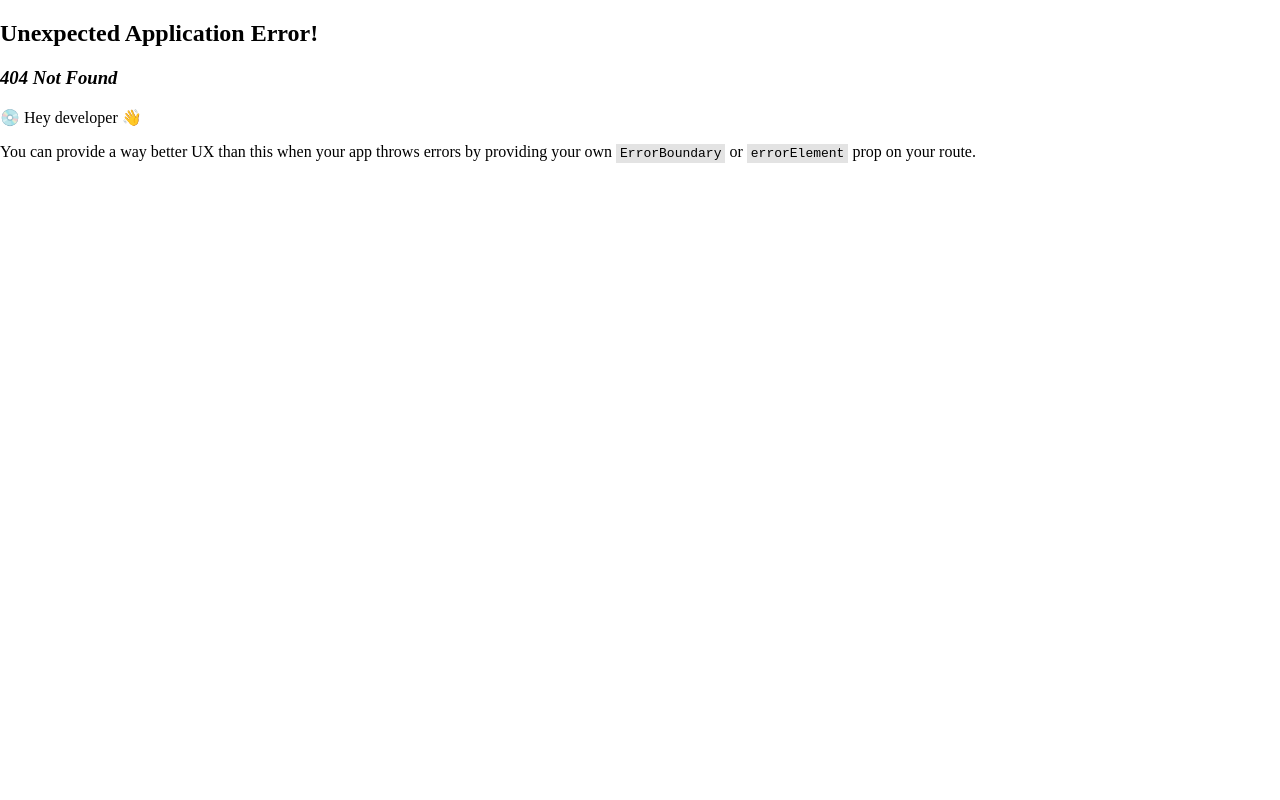
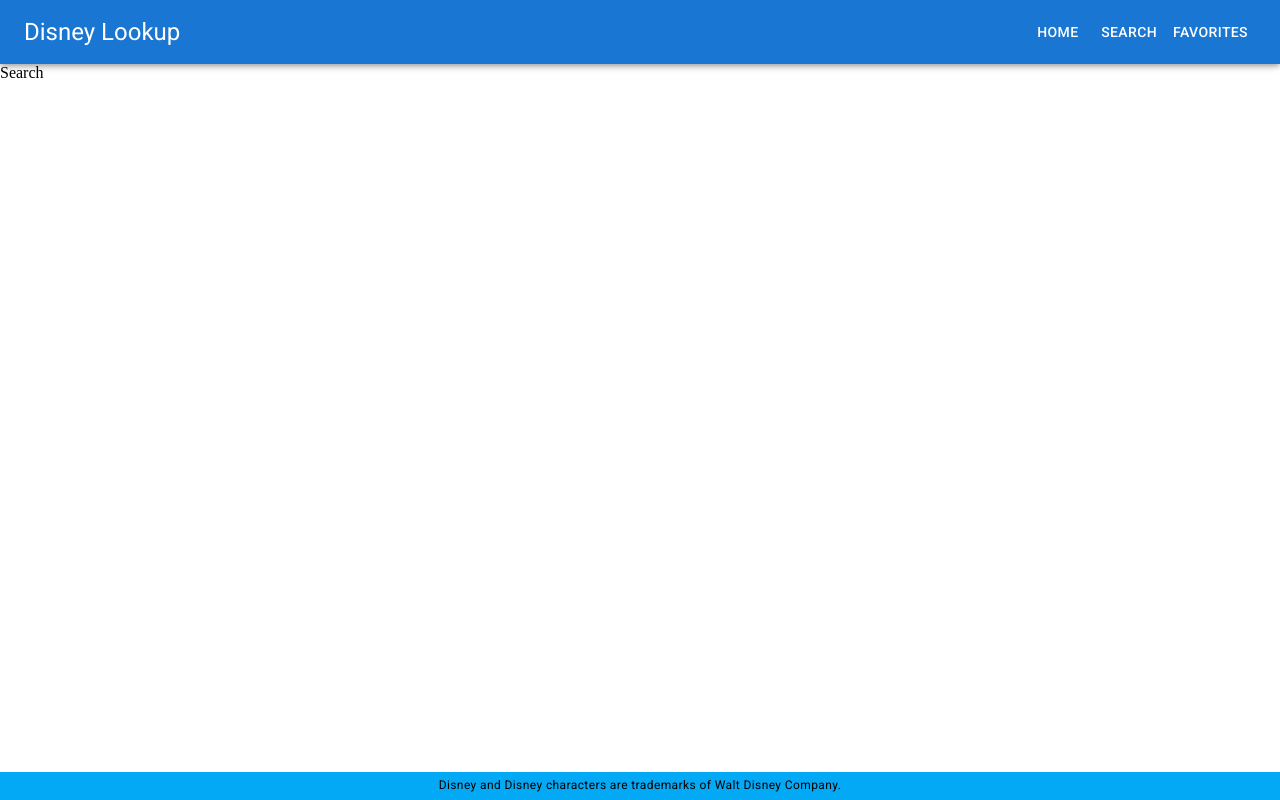
Before and after one commit to sk3p7ic/disney-plus-one, a React (Vite) app: page /search in a window 1280 px wide. Before the commit this address had no page. Built offline with nearby package versions, Linux system fonts and the light colour scheme.

Commit message:
Added Search Page

```diff
--- a/src/App.tsx
+++ b/src/App.tsx
@@ -5,6 +5,7 @@
 import { DefaultLayout } from "./pages/_Layout";
 import { HomePage } from "./pages/HomePage";
 import { createBrowserRouter, RouterProvider } from "react-router-dom";
+import { SearchPage } from "./pages/SearchPage";
 
 const toRouteElement = (children: JSX.Element) => (
   <DefaultLayout>{children}</DefaultLayout>
@@ -15,6 +16,10 @@
     path: "/",
     element: toRouteElement(<HomePage />),
   },
+  {
+    path: "/search",
+    element: toRouteElement(<SearchPage />),
+  },
 ]);
 
 export const App = () => {
--- /dev/null
+++ b/src/pages/SearchPage.tsx
@@ -0,0 +1,3 @@
+export const SearchPage = () => {
+  return <main>Search</main>;
+};
```
